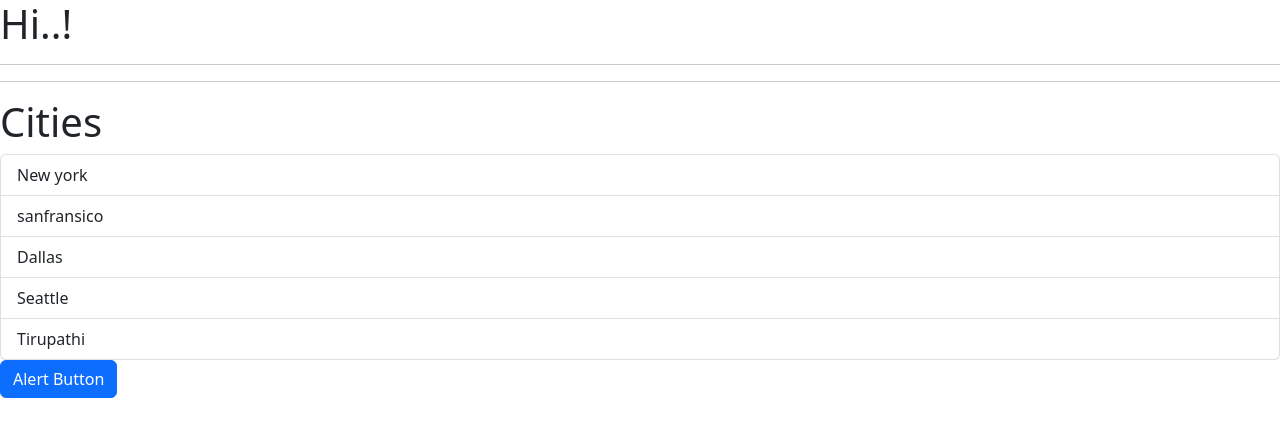
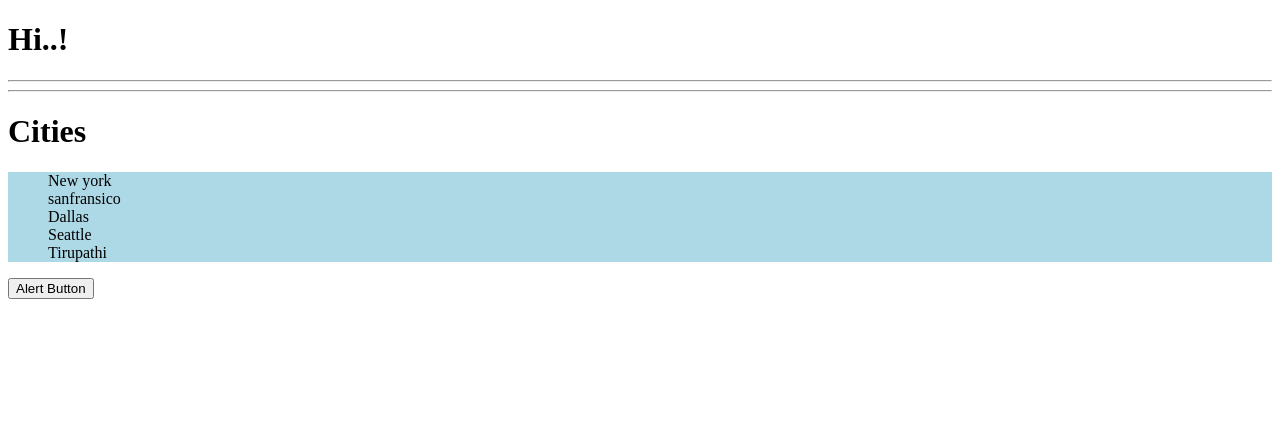
Before and after one commit to Brunda31/react-vite, a React (Vite) app: page / in a window 1280 px wide. Shown: the top 436 px of the page. Built offline with nearby package versions, Linux system fonts and the light colour scheme.

Commit message:
cssChanges

```diff
--- /dev/null
+++ b/src/components/ListGroup/ListGroup.module.css
@@ -0,0 +1,9 @@
+.listGroup{
+    padding: 50;
+    list-style: none;
+}
+
+.container{
+    background-color: lightblue;
+   list-style: none;
+}
--- a/src/components/ListGroup/ListGroup.tsx
+++ b/src/components/ListGroup/ListGroup.tsx
@@ -1,5 +1,6 @@
 import { useState } from "react";
 import { Fragment } from "react";
+import styles from "./ListGroup.module.css";
 
 interface Props {
   items: string[];
@@ -14,7 +15,7 @@
     <Fragment>
       <h1>{heading}</h1>
       {items.length === 0 && <p>No item found</p>}
-      <ul className="list-group">
+      <ul className={[styles.ListGroup, styles.container].join(" ")}>
         {items.map((item, index) => (
           <li
             className={
```
Also changed, not shown: src/main.tsx (+7 -7 lines), src/components/ListGroup/ListGroup.css (deleted).
